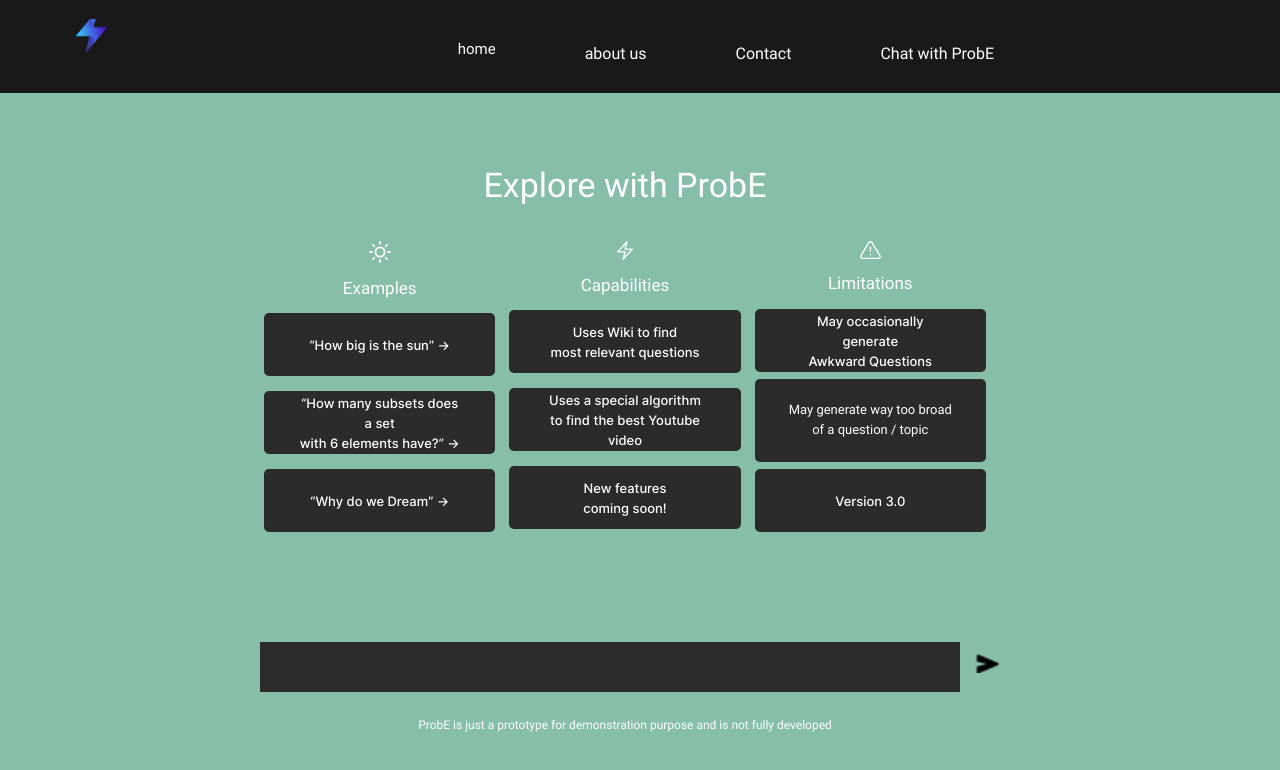
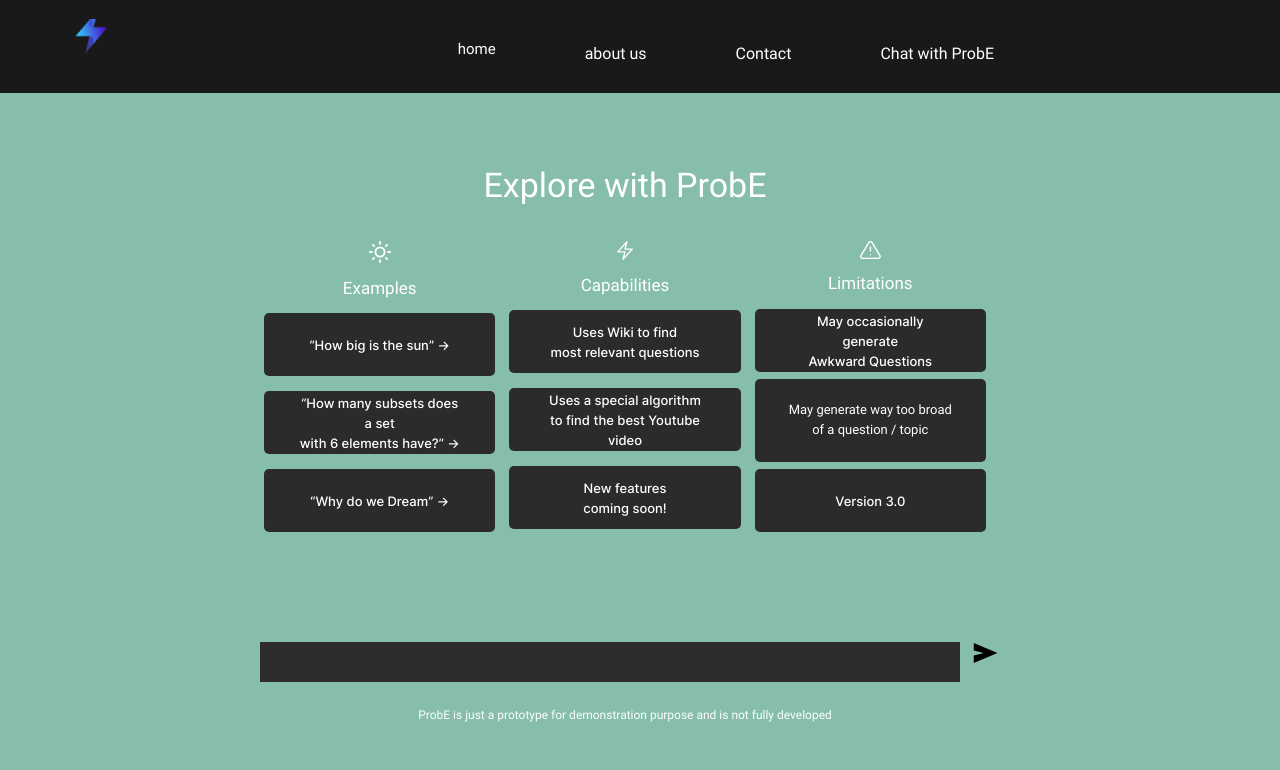
Before and after one commit to Arman-Fathabadi/Moonhack_final, a React (Create React App) app: page /chatscreen in a window 1280 px wide. Shown: the top 770 px of the page. Built offline with nearby package versions, Linux system fonts and the light colour scheme.

Commit message:
image to svg

```diff
--- a/src/pages/ChatScreen/index.jsx
+++ b/src/pages/ChatScreen/index.jsx
@@ -105,7 +105,7 @@ export default function ChatScreenPage() {
                             <label>
                                 <input name="myinput"/>
                             </label>
-                            <button><Img src="images/send_icon.png" alt="save icon" className="h-[30px] w-[30px]" /></button>
+                            <button><Img src="images/new_send_icon.svg" alt="save icon" className="h-[30px] w-[30px]" /></button>
 
                         </div>
 
--- a/src/styles/index.css
+++ b/src/styles/index.css
@@ -25,7 +25,7 @@ input {
     color: white;
     margin: 10px;
     width: 700px;
-    height: 50px;
+    height: 40px;
 }
 input:focus {
   outline: none;
```
Also changed, not shown: public/images/new_send_icon.svg (added).
